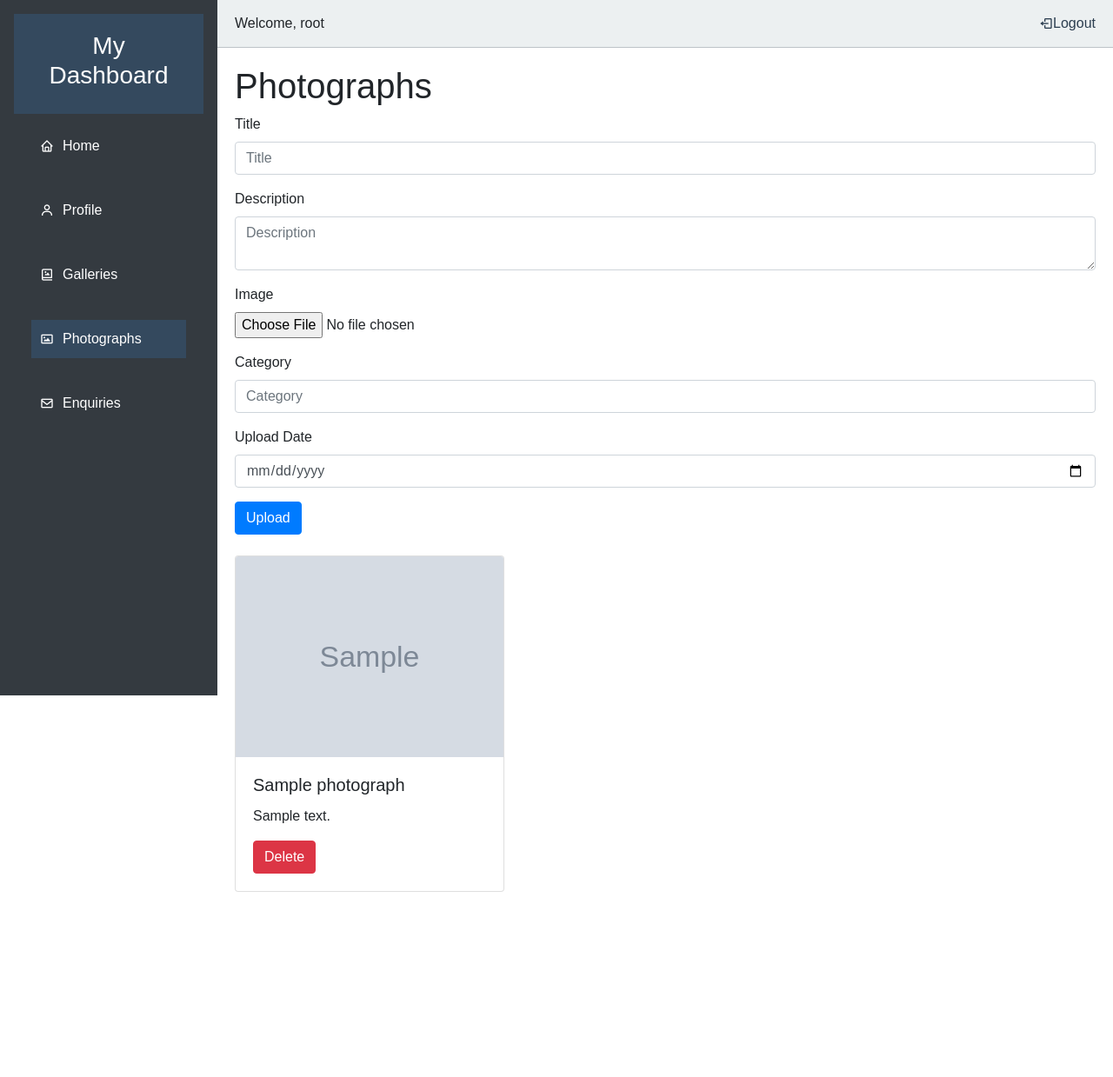
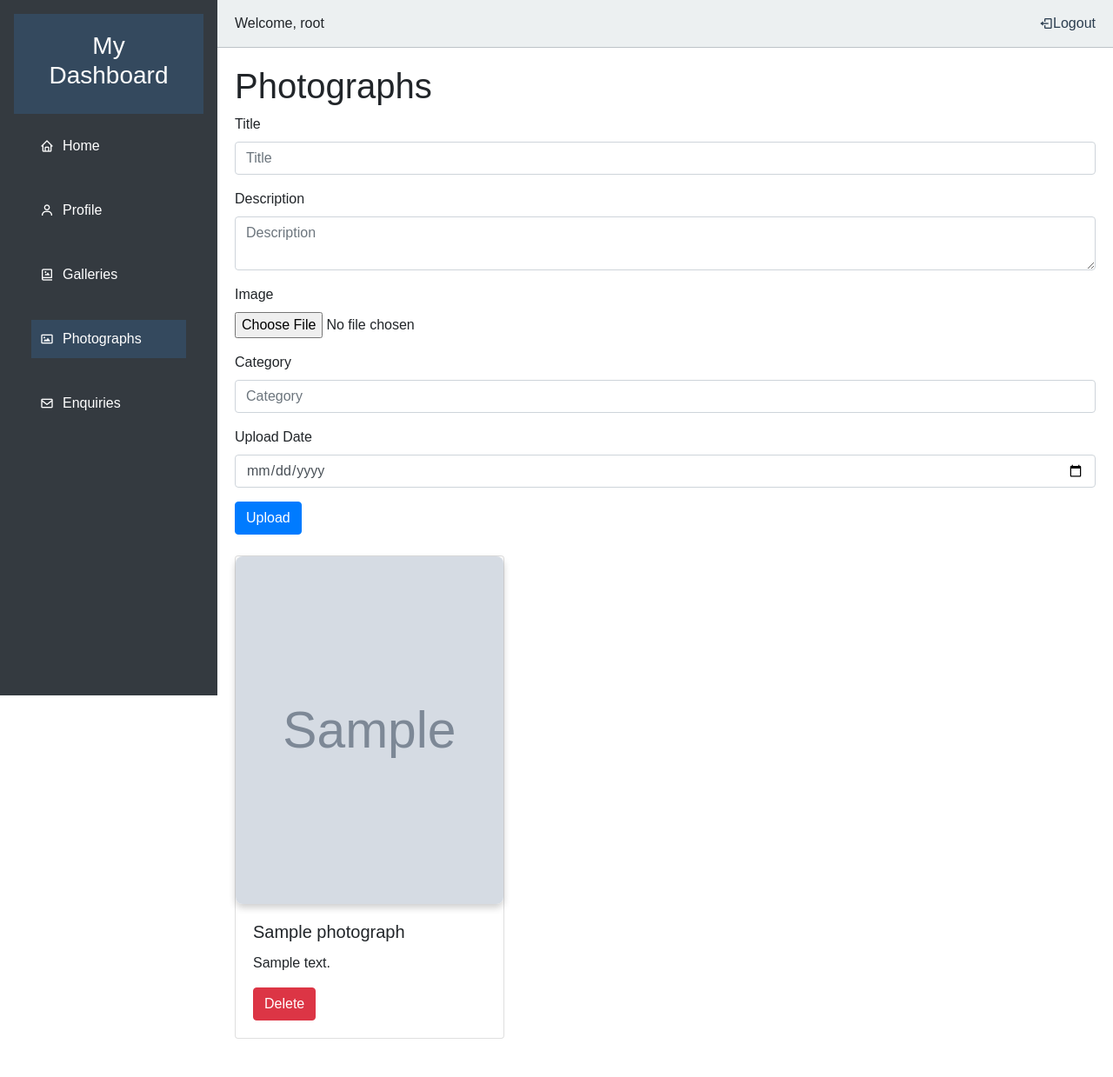
Before and after one commit to AT-alien-territory/WDD_Assignment_System, a PHP site: page /photographs.php in a window 1280 px wide. Shown: the whole page at 87% size. Before the commit the page ends 1026 px from the top, so only its background shows below. Run offline with PHP 8.4, Linux system fonts and the light colour scheme; the visitor is signed in with stand-in values (Sample User, id 1); tables that the repository leaves empty or names only in its code hold one stand-in row (values such as "Sample post"); grey boxes marked "Sample" are stand-in pictures; some libraries are stand-ins or nearby versions.

Commit message:
update the code

```diff
--- a/layout.css
+++ b/layout.css
@@ -81,3 +81,7 @@
 .active {
   background-color: #34495e;
 }
+.image-content{
+  width: 100%;
+  height: 400px;
+}
--- a/photographs.php
+++ b/photographs.php
@@ -37,6 +37,36 @@
     <script src="https://cdn.jsdelivr.net/npm/sweetalert2@11"></script>
     <script src="https://code.jquery.com/jquery-3.6.0.min.js"></script>
     <script src="https://stackpath.bootstrapcdn.com/bootstrap/4.5.2/js/bootstrap.min.js"></script>
+    <style>.image-container {
+    display: flex;
+    flex-wrap: wrap;
+    gap: 16px; /* Space between each image box */
+    justify-content: center; /* Centers the images */
+}
+
+.image-box {
+    width: 400px;
+    height: 400px;
+    overflow: hidden;
+    border-radius: 8px; /* Optional: rounded corners */
+    box-shadow: 0 4px 8px rgba(0, 0, 0, 0.2); /* Optional: shadow effect */
+}
+
+.image-box img {
+    width: 100%;
+    height: 100%;
+    object-fit: cover; /* Ensures image covers the box */
+}
+
+/* Responsive adjustments */
+@media (max-width: 600px) {
+    .image-box {
+        width: 100%; /* Full width on smaller screens */
+        height: auto; /* Let height adjust to image ratio */
+    }
+}
+</style>
+
 </head>
 <body>
 <div class="sidebar bg-dark text-white p-3">
@@ -93,7 +123,12 @@
                     <?php foreach ($photographs as $photo): ?>
                         <div class="col-md-4 mb-4">
                             <div class="card">
-                                <img src="<?php echo htmlspecialchars($photo['image_url']); ?>" class="card-img-top" alt="<?php echo htmlspecialchars($photo['title']); ?>">
+                            <div class="image-container">
+    <div class="image-box">
+        <img src="<?php echo htmlspecialchars($photo['image_url']); ?>" alt="<?php echo htmlspecialchars($photo['title']); ?>">
+    </div>
+</div>
+
                                 <div class="card-body">
                                     <h5 class="card-title"><?php echo htmlspecialchars($photo['title']); ?></h5>
                                     <p class="card-text"><?php echo htmlspecialchars($photo['description']); ?></p>
```
Also changed, not shown: uploads/3f4782789ba1fa4e1af7333ad82e2fc5.jpg (added), uploads/839186f531bf2a6ba68306d6cc61a12e.jpg (added).
